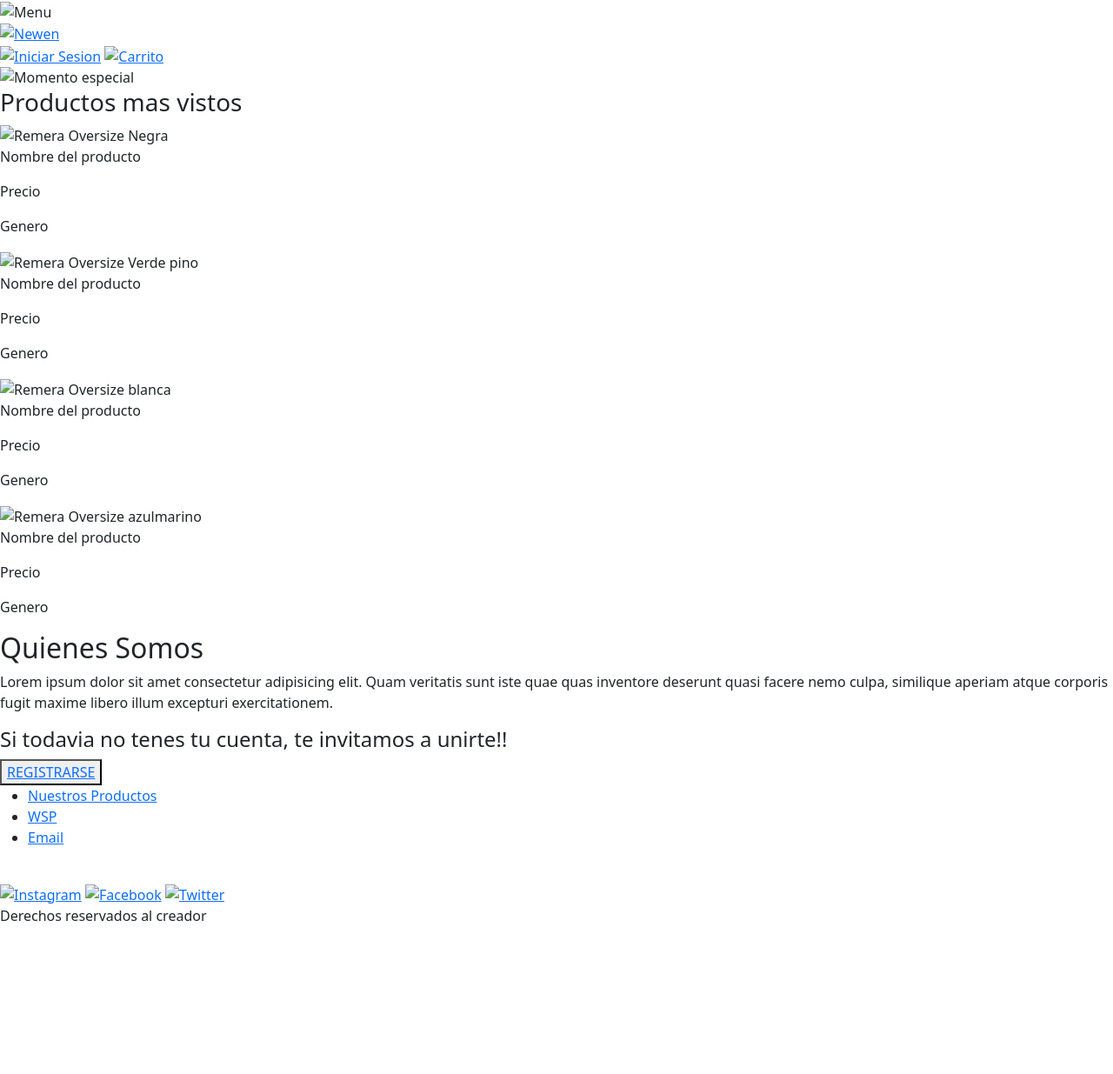
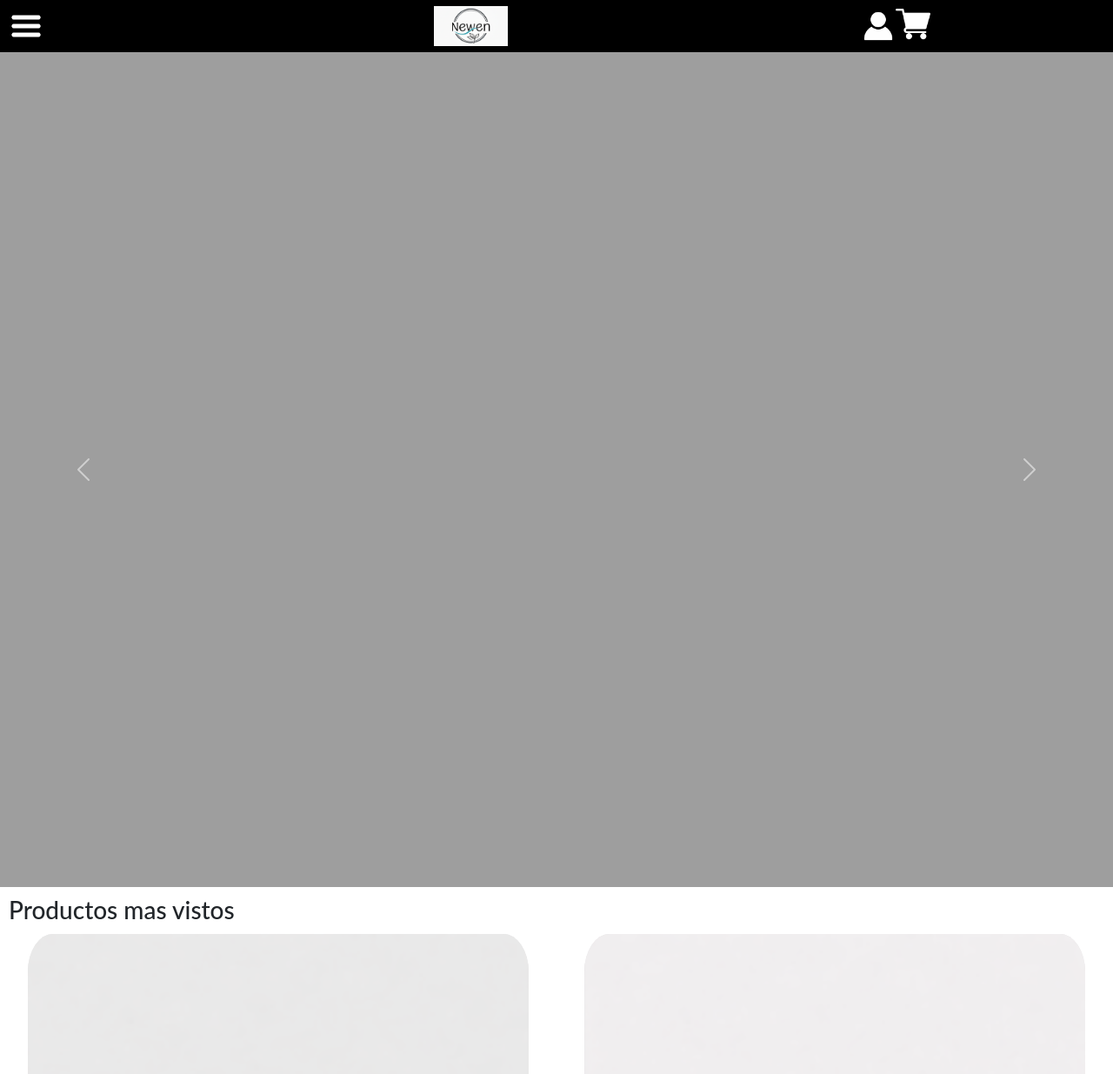
Before and after one commit to Shaihueque/Newen, a plain HTML site: page index.html in a window 1280 px wide. Shown: the top 1235 px of the page at 87% size. Before the commit the page ends 1081 px from the top, so only its background shows below. Drawn offline with nearby package versions, Linux system fonts and the light colour scheme; the site is published under a folder, as on GitHub Pages, so addresses that start at the root find nothing.

Commit message:
arreglo de la coneccion de html con css

```diff
--- a/index.html
+++ b/index.html
@@ -3,11 +3,12 @@
 <head>
     <meta charset="UTF-8">
     <meta name="viewport" content="width=device-width, initial-scale=1.0">
-    <link rel="stylesheet" href="/css/style.css" />
+    <link rel="stylesheet" href="css/style.css"/>
 
     <link href="https://cdn.jsdelivr.net/npm/bootstrap@5.3.8/dist/css/bootstrap.min.css" rel="stylesheet" integrity="sha384-sRIl4kxILFvY47J16cr9ZwB07vP4J8+LH7qKQnuqkuIAvNWLzeN8tE5YBujZqJLB" crossorigin="anonymous">
     <title>Home</title>
 </head>
+
 <body>
 
     <header>
@@ -15,12 +16,12 @@
 
              <!-- Menu hamburgesa -->
             <div class="contenedorMenuhamburgesa">
-                <img src="/Assest/iconos/bar-de-hamburguesas.png" alt="Menu" class="menuHamburgesa">
+                <img src="Assest/iconos/bar-de-hamburguesas.png" alt="Menu" class="menuHamburgesa">
             </div>
              <!-- Logo -->
             <div class="contenedorLogo">
                 <a href="/index.html">
-                    <img src="/Assest/img/logonegro.png" alt="Newen" class="logo">
+                    <img src="Assest/img/logonegro.png" alt="Newen" class="logo">
                 </a>
             </div>
 
@@ -35,8 +36,8 @@
             -->
             <!-- Inicio de sesion y el carrito -->
             <div class="contenedorIconosUserCart">
-                <a href="/pages/opcion1.html"><img src="/Assest/iconos/icono-usuario-blanco.png" alt="Iniciar Sesion" class="iconoUsurCart"></a>
-                <a href="/pages/opcion4.html"><img src="/Assest/iconos/icono-carrito-de-compras.png" alt="Carrito" class="iconoUsurCart"></a>
+                <a href="/pages/opcion1.html"><img src="Assest/iconos/icono-usuario-blanco.png" alt="Iniciar Sesion" class="iconoUsurCart"></a>
+                <a href="/pages/opcion4.html"><img src="Assest/iconos/icono-carrito-de-compras.png" alt="Carrito" class="iconoUsurCart"></a>
             </div>
         </Section>
         <!--
@@ -56,13 +57,13 @@
         <div id="carouselExampleControlsNoTouching" class="carousel slide" data-bs-touch="false">
   <div class="carousel-inner">
     <div class="carousel-item active">
-      <img src="/Assest/img/Montaña2p.png" class="d-block w-100" alt="Momento especial">
+      <img src="Assest/img/Montaña2p.png" class="d-block w-100" alt="Momento especial">
     </div>
     <div class="carousel-item">
-      <img src="/Assest/img/playa2p.png" class="d-block w-100" alt="Momento especial">
+      <img src="Assest/img/playa2p.png" class="d-block w-100" alt="Momento especial">
     </div>
     <div class="carousel-item">
-      <img src="/Assest/img/mix2p.png" class="d-block w-100" alt="Momento especial">
+      <img src="Assest/img/mix2p.png" class="d-block w-100" alt="Momento especial">
     </div>
   </div>
   <button class="carousel-control-prev" type="button" data-bs-target="#carouselExampleControlsNoTouching" data-bs-slide="prev">
@@ -83,7 +84,7 @@
              -->
                 <div class="cards card1">
                     <div class="contenedorImgCard">
-                        <img src="/Assest/img/remera_oversize_negra.png" alt="Remera Oversize Negra">
+                        <img src="Assest/img/remera_oversize_negra.png" alt="Remera Oversize Negra">
                     </div>
                     <div class="contenedorDescripcion">
                         <p class="nameProducto">Nombre del producto</p>
@@ -93,7 +94,7 @@
                 </div>
                 <div class="cards card2">
                      <div class="contenedorImgCard">
-                        <img src="/Assest/img/remera_oversize_verdepino.png" alt="Remera Oversize Verde pino">
+                        <img src="Assest/img/remera_oversize_verdepino.png" alt="Remera Oversize Verde pino">
                     </div>
                     <div class="contenedorDescripcion">
                         <p class="nameProducto">Nombre del producto</p>
@@ -103,7 +104,7 @@
                 </div>
                 <div class="cards cards">
                     <div class="contenedorImgCard">
-                        <img src="/Assest/img/remera_oversize_blanca.png" alt="Remera Oversize blanca">
+                        <img src="Assest/img/remera_oversize_blanca.png" alt="Remera Oversize blanca">
                     </div>
                     <div class="contenedorDescripcion">
                         <p class="nameProducto">Nombre del producto</p>
@@ -113,7 +114,7 @@
                 </div>
                 <div class="cards cards">
                     <div class="contenedorImgCard">
-                        <img src="/Assest/img/remera_oversize_azulmarino.png" alt="Remera Oversize azulmarino">
+                        <img src="Assest/img/remera_oversize_azulmarino.png" alt="Remera Oversize azulmarino">
                     </div>
                     <div class="contenedorDescripcion">
                         <p class="nameProducto">Nombre del producto</p>
@@ -145,20 +146,20 @@
         </div>
         <!-- Tarjetas -->
         <div class="contenedorTarjetas">
-            <img src="/Assest/img/banelco.png" alt="" class="tarjetasFooter tarjetas">
-            <img src="/Assest/img/mercadopago.png" alt="" class="tarjetasFooter tarjetas">
-            <img src="/Assest/img/naranja.png" alt="" class="tarjetasFooter tarjetas">
-            <img src="/Assest/img/paypal.png" alt="" class="tarjetasFooter tarjetas">
-            <img src="/Assest/img/tarjeta-americanexpress.png" alt="" class="tarjetasFooter tarjetas">
-            <img src="/Assest/img/rapipago.png" alt="" class="tarjetasFooter tarjetas">
-            <img src="/Assest/img/tarjeta-visa.png" alt="" class="tarjetasFooter tarjetas">
-            <img src="/Assest/img/tarjeta-mastercard.png" alt="" class="tarjetasFooter tarjetas">
+            <img src="Assest/img/banelco.png" alt="" class="tarjetasFooter tarjetas">
+            <img src="Assest/img/mercadopago.png" alt="" class="tarjetasFooter tarjetas">
+            <img src="Assest/img/naranja.png" alt="" class="tarjetasFooter tarjetas">
+            <img src="Assest/img/paypal.png" alt="" class="tarjetasFooter tarjetas">
+            <img src="Assest/img/tarjeta-americanexpress.png" alt="" class="tarjetasFooter tarjetas">
+            <img src="Assest/img/rapipago.png" alt="" class="tarjetasFooter tarjetas">
+            <img src="Assest/img/tarjeta-visa.png" alt="" class="tarjetasFooter tarjetas">
+            <img src="Assest/img/tarjeta-mastercard.png" alt="" class="tarjetasFooter tarjetas">
         </div>
          <!-- Redes sociales -->
         <div class="footerRedes">
-            <a href="#" class="enlaceiconoRedesFooter"><img class="iconoRedesFooter" src="/Assest/iconos/instagram (1).png" alt="Instagram"></a>
-            <a href="#" class="enlaceiconoRedesFooter"><img class="iconoRedesFooter" src="/Assest/iconos/facebook.png" alt="Facebook"></a>
-            <a href="#" class="enlaceiconoRedesFooter"><img class="iconoRedesFooter" src="/Assest/iconos/twiter.png" alt="Twitter"></a>
+            <a href="#" class="enlaceiconoRedesFooter"><img class="iconoRedesFooter" src="Assest/iconos/instagram (1).png" alt="Instagram"></a>
+            <a href="#" class="enlaceiconoRedesFooter"><img class="iconoRedesFooter" src="Assest/iconos/facebook.png" alt="Facebook"></a>
+            <a href="#" class="enlaceiconoRedesFooter"><img class="iconoRedesFooter" src="Assest/iconos/twiter.png" alt="Twitter"></a>
         </div>
 
         <div class="derechoDeAutor">
```
